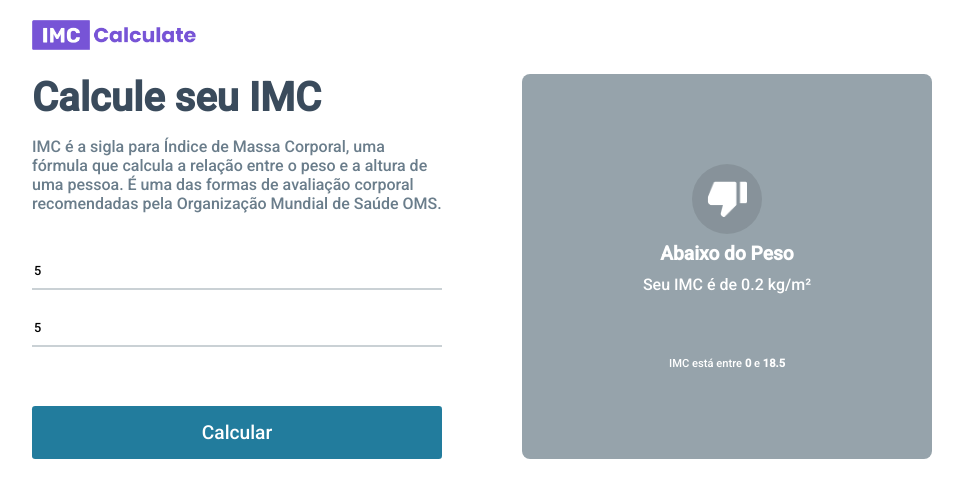
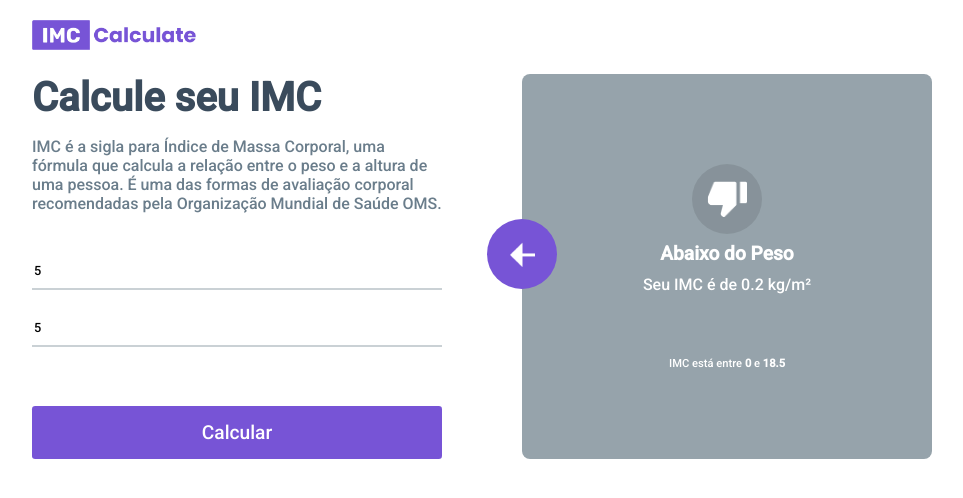
Before and after one commit to antoniocarlosrs/IMC_Calculate_React, a React (Vite) app: page / in a window 1280 px wide. Both pictures are taken after typing "5", "5" into the empty fields and a click on the button "Calcular". Shown: the top 498 px of the page, without its empty margins (158-1121 px from the left). Built offline with nearby package versions, Linux system fonts and the light colour scheme.

Commit message:
FuncionaFuncionalidades pat 2

```diff
--- a/src/App.module.css
+++ b/src/App.module.css
@@ -45,7 +45,8 @@
 }
 
 .container .lefSide button {
-    background-color: #227C9D;
+    /* background-color: #227C9D; */
+    background-color: #7754D6;
     color: #FFF;
     font-size: 1.2rem;
     border: none;
@@ -91,3 +92,26 @@
     flex: 1;
     display: flex;
 }
+
+.container .rightSide .rightArrow {
+    position: absolute;
+    /* background-color: #227C9D; */
+    background-color: #7754D6;
+    width: 70px;
+    height: 70px;
+    border-radius: 50%;
+    display: flex;
+    justify-content: center;
+    align-items: center;
+    cursor: pointer;
+    margin-left: -35px;
+    margin-top: 145px;
+    transition: all ease .3s;
+    z-index: 1;
+}
+
+.container .rightSide .rightArrow:hover {
+    /* opacity: .9; */
+    /* background: #9b82dd; */
+    background: #3A4B5C;
+}
--- a/src/App.tsx
+++ b/src/App.tsx
@@ -3,6 +3,7 @@
 import logoImg from "./assets/Logo1.png";
 import {levels, calculateImc, Level} from './helpers/imc';
 import { GridItem } from './components/GridItem';
+import leftArrowImage from './assets/leftarrow.png'
 
 const App = () => {
   const [heightFild, setHeightField] = useState<number>(0);
@@ -16,6 +17,13 @@
     } else {
       alert('Digite todos os campos.');
     }
+  }
+
+  // Zerar o botão toshow
+  const handleBackButton = () => {
+    setToShow(null);
+    setHeightField(0);
+    setWeightField(0);
   }
 
   return (
@@ -64,7 +72,9 @@
           }
           {toShow &&
             <div className={styles.rightBig}>
-              <div className={styles.rightArrow}></div>
+              <div className={styles.rightArrow} onClick={handleBackButton}>
+                <img src={leftArrowImage} alt="Botão seta esquerda" width={25}/>
+              </div>
               <GridItem item={toShow}/>
             </div>
           }
--- a/src/helpers/imc.ts
+++ b/src/helpers/imc.ts
@@ -19,8 +19,10 @@
 
     for(const i in levels) {
         if(imc >= levels[i].imc[0] && imc < levels[i].imc[1]) {
-            levels[i].yourIMC = parseFloat(imc.toFixed(2));
-            return levels[i];
+            const levelCopy: Level = {...levels[i]};
+
+            levelCopy.yourIMC = parseFloat(imc.toFixed(2));
+            return levelCopy;
         }
     }
 
```
